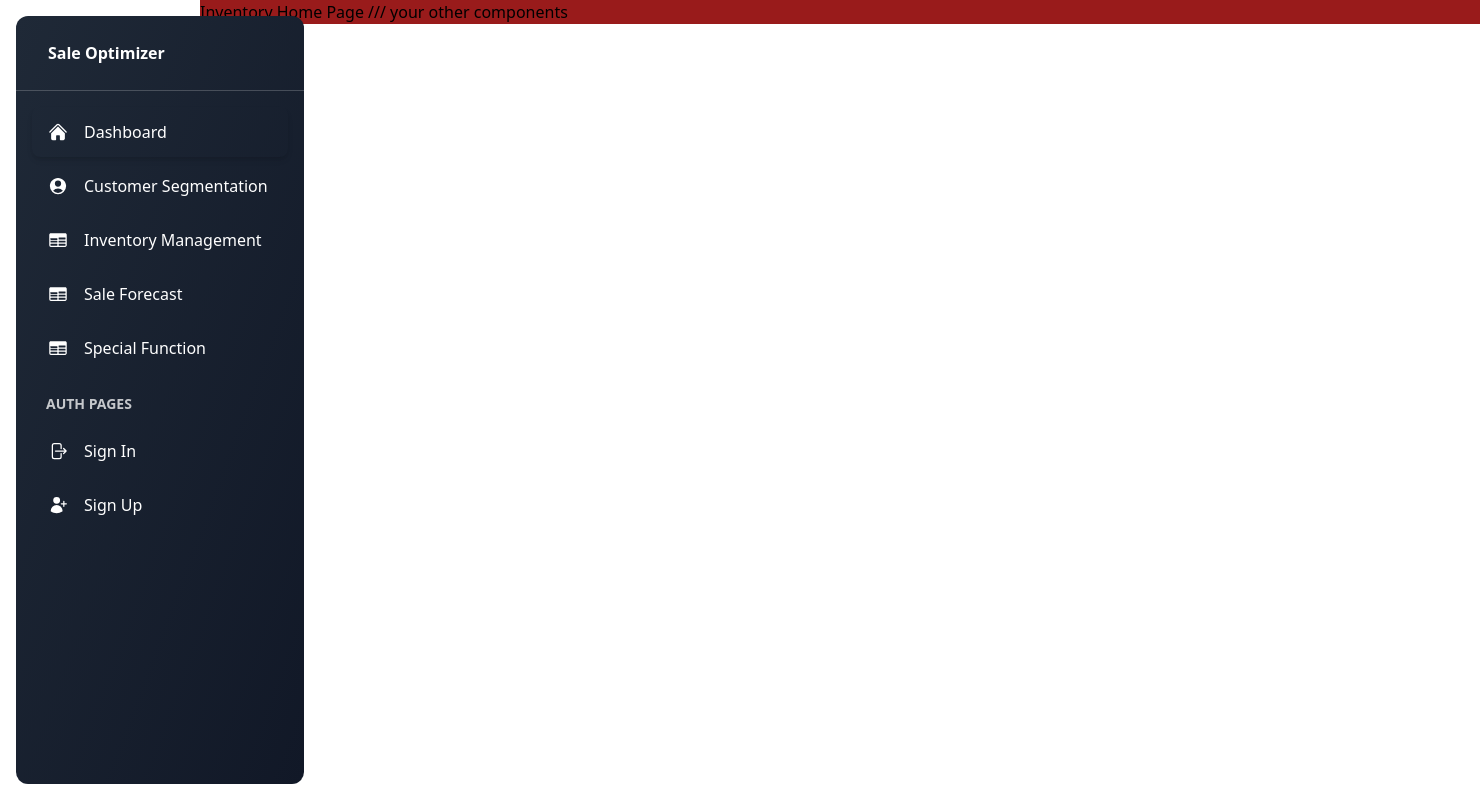
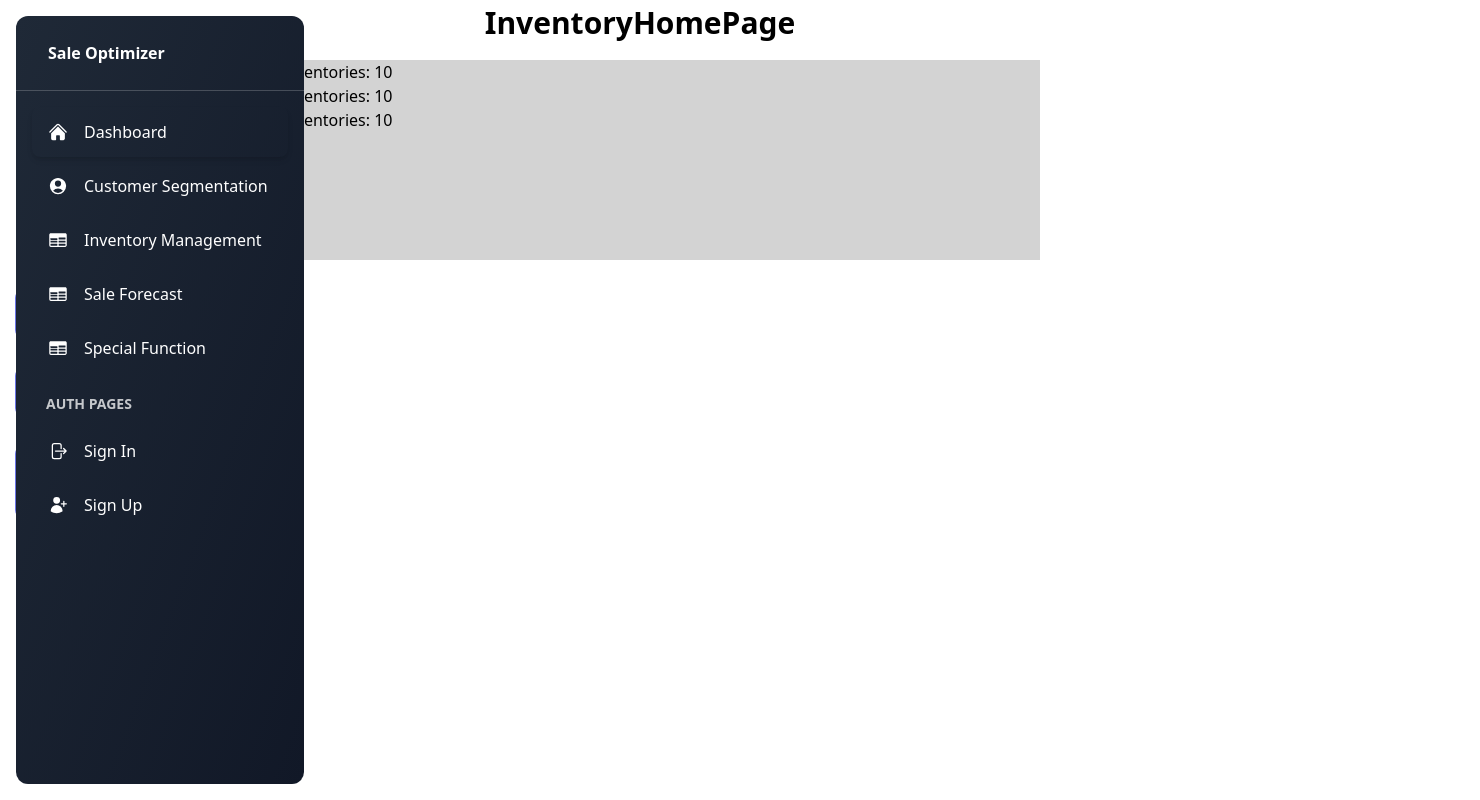
Before and after one commit to SLIIT-3Y-S1/SPM_SALE_OPTIMIZER, a Next.js app in the folder client/: page /Inventory in a window 1280 px wide. Shown: the whole page, 1480 px wide, since content can reach past the window. Built offline with nearby package versions, Linux system fonts and the light colour scheme.

Commit message:
Updated the inventory home

```diff
--- a/client/src/app/(pages)/Inventory/page.tsx
+++ b/client/src/app/(pages)/Inventory/page.tsx
@@ -1,11 +1,31 @@
-
+import React from "react"
+import styles from './styles.module.css'
 
 const InventoryHomePage = () => {
   return (
-    <div className='bg-red-800 w-full h-full ml-[200px]'>
-      Inventory Home Page
-       /// your other components
-    </div>
+    // <div className='bg-red-800 w-full h-full ml-[200px]'>
+    //   Inventory Home Page
+    //    /// your other components
+    // </div>
+    <>
+      <h1 className={styles.h1}>InventoryHomePage</h1>
+
+      <div className={styles.dashboard}>
+        <div className={styles.dashboardContent}>
+          <p>Total Inventories: 10</p>
+          <p>Total Inventories: 10</p>
+          <p>Total Inventories: 10</p>
+      </div>
+
+      </div>
+
+      <div className={styles.column}>
+        <button className={styles.button}> Inventory Management</button>
+        <button className={styles.button}> Report Generation</button>
+        <button className={styles.button}> Integrate with Sales Forecasting</button>
+      </div>
+    </>
+
   )
 }
 
--- /dev/null
+++ b/client/src/app/(pages)/Inventory/styles.module.css
@@ -0,0 +1,49 @@
+.h1 {
+    text-align: center;
+    font-size: 30px;
+    font-weight: bold;
+}
+
+.button {
+    background-color: #1828d8a4;
+    color: white;
+    padding: 12px;
+    margin: 15px;
+    font-size: 16px;
+    border: none;
+    border-radius: 8px;
+    cursor: pointer;
+    transition: background-color 0.3s ease;
+    max-width: 250px;
+  }
+
+  .button:hover {
+    background-color: #2980b9; /* Darker blue on hover */
+  }
+
+  .button:active {
+    background-color: #2471a3; /* Even darker blue on click */
+  }
+
+  .button:disabled {
+    background-color: #bdc3c7; /* Disabled grey color */
+    cursor: not-allowed;       /* Disabled cursor */
+  }
+
+  .column {
+    display: flex;
+    flex-direction: column;
+  }
+
+  .dashboard {
+    display: flex;
+    justify-content: center;
+    align-items: center;
+  }
+
+  .dashboardContent {
+    width: 800px;
+    height: 200px;
+    margin: 15px;
+    background: lightgray;
+  }
```
Also changed, not shown: 1 other file (tests, documents, lock files or other folders).
